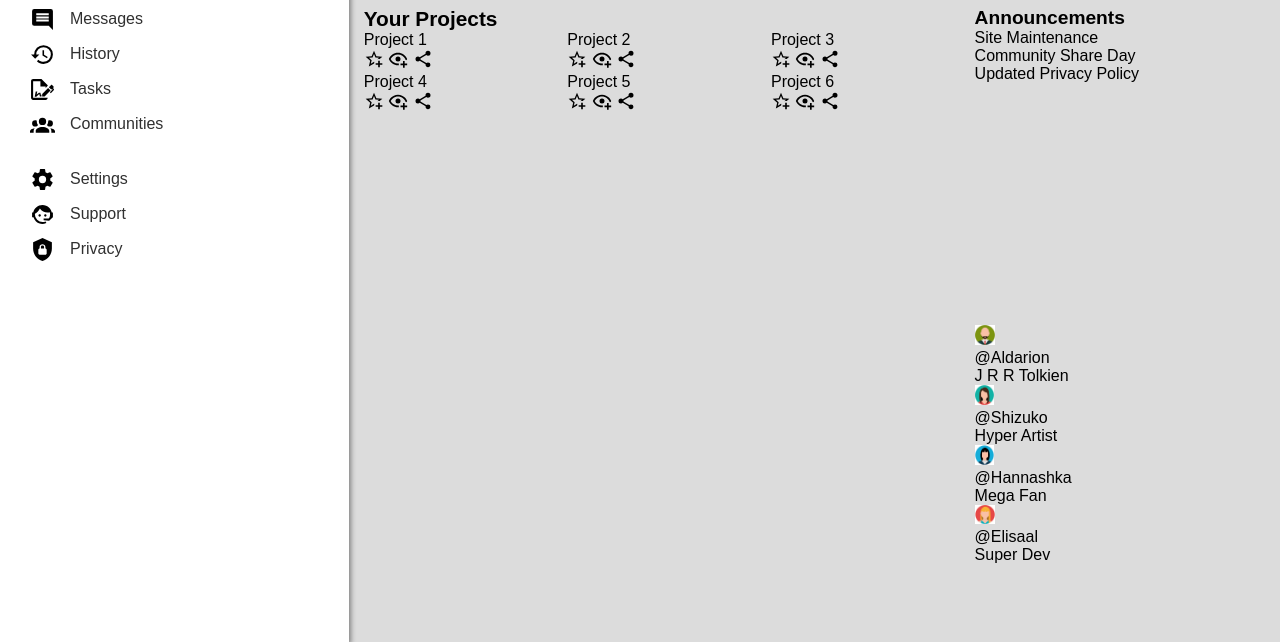
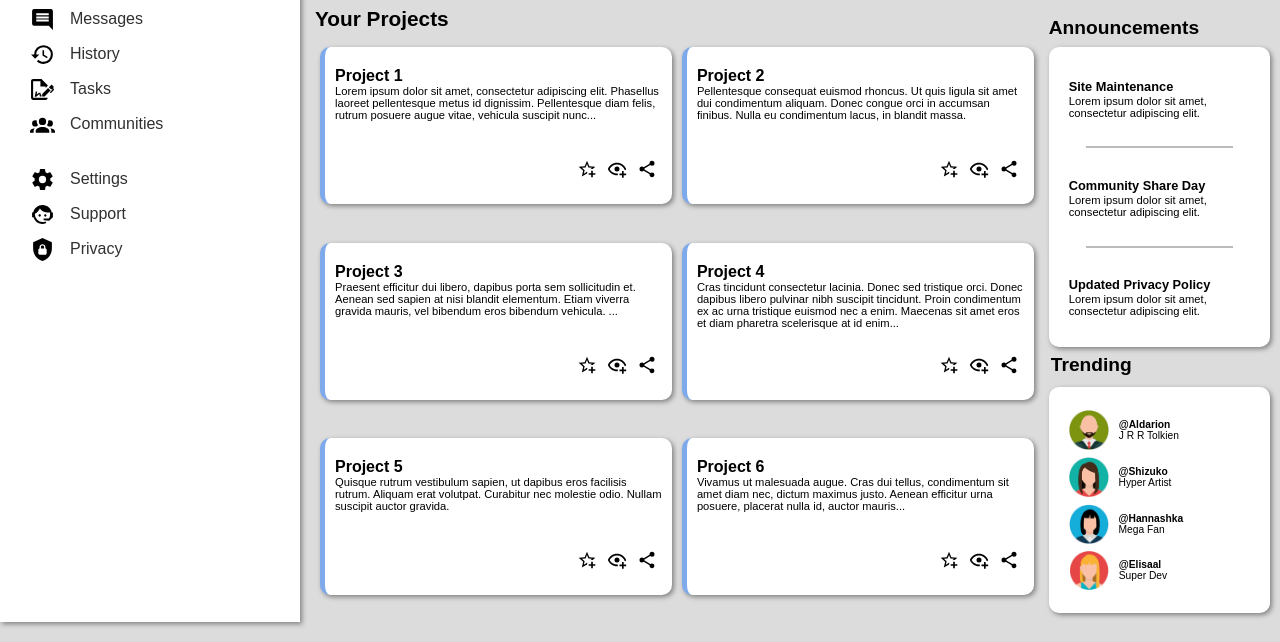
Before and after one commit to arkandria/TOPAdminDashboard, a plain HTML site: page index.html in a window 1280 px wide. Shown: the part 158-800 px from the top of the page. Drawn offline with Linux system fonts and the light colour scheme.

Commit message:
setup grid and flex, complete

```diff
--- a/index.html
+++ b/index.html
@@ -89,7 +89,7 @@
                 <div class="project-cards">
                     <div class="card">
                         <span class="project-title">Project 1</span>
-                        <div class="project-description"></div>
+                        <div class="project-description">Lorem ipsum dolor sit amet, consectetur adipiscing elit. Phasellus laoreet pellentesque metus id dignissim. Pellentesque diam felis, rutrum posuere augue vitae, vehicula suscipit nunc...</div>
                         <div class="card-icons">
                             <img src="./img/star-plus-outline.svg" alt="favorite">
                             <img src="./img/eye-plus-outline.svg" alt="viewmore">
@@ -98,7 +98,7 @@
                     </div>
                     <div class="card">
                         <span class="project-title">Project 2</span>
-                        <div class="project-description"></div>
+                        <div class="project-description">Pellentesque consequat euismod rhoncus. Ut quis ligula sit amet dui condimentum aliquam. Donec congue orci in accumsan finibus. Nulla eu condimentum lacus, in blandit massa.</div>
                         <div class="card-icons">
                             <img src="./img/star-plus-outline.svg" alt="favorite">
                             <img src="./img/eye-plus-outline.svg" alt="viewmore">
@@ -107,7 +107,7 @@
                     </div>
                     <div class="card">
                         <span class="project-title">Project 3</span>
-                        <div class="project-description"></div>
+                        <div class="project-description">Praesent efficitur dui libero, dapibus porta sem sollicitudin et. Aenean sed sapien at nisi blandit elementum. Etiam viverra gravida mauris, vel bibendum eros bibendum vehicula. ...</div>
                         <div class="card-icons">
                             <img src="./img/star-plus-outline.svg" alt="favorite">
                             <img src="./img/eye-plus-outline.svg" alt="viewmore">
@@ -116,7 +116,7 @@
                     </div>
                     <div class="card">
                         <span class="project-title">Project 4</span>
-                        <div class="project-description"></div>
+                        <div class="project-description">Cras tincidunt consectetur lacinia. Donec sed tristique orci. Donec dapibus libero pulvinar nibh suscipit tincidunt. Proin condimentum ex ac urna tristique euismod nec a enim. Maecenas sit amet eros et diam pharetra scelerisque at id enim...</div>
                         <div class="card-icons">
                             <img src="./img/star-plus-outline.svg" alt="favorite">
                             <img src="./img/eye-plus-outline.svg" alt="viewmore">
@@ -125,7 +125,7 @@
                     </div>
                     <div class="card">
                         <span class="project-title">Project 5</span>
-                        <div class="project-description"></div>
+                        <div class="project-description">Quisque rutrum vestibulum sapien, ut dapibus eros facilisis rutrum. Aliquam erat volutpat. Curabitur nec molestie odio. Nullam suscipit auctor gravida.</div>
                         <div class="card-icons">
                             <img src="./img/star-plus-outline.svg" alt="favorite">
                             <img src="./img/eye-plus-outline.svg" alt="viewmore">
@@ -134,7 +134,7 @@
                     </div>
                     <div class="card">
                         <span class="project-title">Project 6</span>
-                        <div class="project-description"></div>
+                        <div class="project-description">Vivamus ut malesuada augue. Cras dui tellus, condimentum sit amet diam nec, dictum maximus justo. Aenean efficitur urna posuere, placerat nulla id, auctor mauris...</div>
                         <div class="card-icons">
                             <img src="./img/star-plus-outline.svg" alt="favorite">
                             <img src="./img/eye-plus-outline.svg" alt="viewmore">
@@ -145,50 +145,54 @@
             </div>
             <div class="announce">
                 <div class="ann-section-title">Announcements</div>
+                <div class="announce-container">
                     <div class="announce-cards">
                         <div class="announcement">
                             <span class="ann-title">Site Maintenance</span>
-                        <div class="ann-text"></div>
+                            <div class="ann-text">Lorem ipsum dolor sit amet, consectetur adipiscing elit.  </div>
                         </div>
                     </div>
+                    <hr>
                     <div class="announce-cards">
                         <div class="announcement">
                             <span class="ann-title">Community Share Day</span>
-                        <div class="ann-text"></div>
+                            <div class="ann-text">Lorem ipsum dolor sit amet, consectetur adipiscing elit.  </div>
                         </div>
                     </div>
+                    <hr>
                     <div class="announce-cards">
                         <div class="announcement">
                             <span class="ann-title">Updated Privacy Policy</span>
-                        <div class="ann-text"></div>
+                            <div class="ann-text">Lorem ipsum dolor sit amet, consectetur adipiscing elit.  </div>
+                        </div>
                     </div>
                 </div>
             </div>
             <div class="trending">
-                <div class="trending-title"></div>
-                <div class="trnding-card">
-                    <div>
+                <div class="trending-title">Trending</div>
+                <div class="trending-card">
+                    <div class="user-card">
                         <img src="./img/5.png" alt="user1">
                         <div class="user-data">
                             <div class="usertag">@Aldarion</div>
                             <div class="username">J R R Tolkien</div>
                         </div>
                     </div>
-                    <div>
+                    <div class="user-card">
                         <img src="./img/2.png" alt="user2">
                         <div class="user-data">
                             <div class="usertag">@Shizuko</div>
                             <div class="username">Hyper Artist</div>
                         </div>
                     </div>
-                    <div>
+                    <div class="user-card">
                         <img src="./img/4.png" alt="user3">
                         <div class="user-data">
                             <div class="usertag">@Hannashka</div>
                             <div class="username">Mega Fan</div>
                         </div>
                     </div>
-                    <div>
+                    <div class="user-card">
                         <img src="./img/3.png" alt="">
                         <div class="user-data">
                             <div class="usertag">@Elisaal</div>
--- a/styles.css
+++ b/styles.css
@@ -1,16 +1,16 @@
 body {
-    height: 100%;
+    height: 100vh;
     margin: 0;
     padding: 0;
 }
 
 .container {
     display: grid;
-    grid-template-columns: 1fr minmax(min-content, auto);
-    grid-template-rows: minmax(150px, 15%) 8fr;
-    height: 100vh;
+    grid-template-columns: minmax(225px, 300px) minmax(700px, auto);
+    grid-template-rows: minmax(150px, 15%) auto;
     gap: 15px;
     background-color: gainsboro;
+    height: 100vh;
 }
 
 .sidebar {
@@ -21,6 +21,8 @@ body {
     display: flex;
     flex-direction: column;
     box-shadow: 2px 2px 5px gray;
+    max-height: 90vh;
+
 }
 
 .header {
@@ -53,6 +55,7 @@ body {
     grid-column: 2;
     display: grid;
     grid-auto-flow: column;
+    justify-items: center;
     align-items: center;
     grid-template-columns: 1fr 1fr 3fr;
 
@@ -66,12 +69,13 @@ body {
     padding-bottom: 15px;
 }
 .user-info {
-    font-size: 1.5em;
+    font-size: 1.4em;
     font-weight: bold;
 }
 #avatar-big{
     max-width: 60px;
     max-height: 60px;
+    margin-right: 20px;
 }
 
 #avatar {
@@ -98,12 +102,15 @@ button {
     padding-right: 25px;
     border-style: none;
     border-radius: 40px;
+    font-size: 0.9em;
+    margin-left: 5px;
 }
 
 .main {
     background-color: gainsboro;
     grid-column: 2;
     grid-row: 2;
+
 }
 
 img {
@@ -161,13 +168,17 @@ img {
 .main {
     display: grid;
     grid-template-rows: 1fr 1fr;
-    grid-template-columns: 2fr 1fr;
+    grid-template-columns: 3fr 1fr;
+    height: 85%;
 }
 
 .projects {
     grid-row: 1/3;
     grid-column: 1;
+    display: grid;
 
+    grid-template-rows: 20px 1fr;
+    gap:15px
 }
 
 .project-card-title {
@@ -177,19 +188,139 @@ img {
     grid-column: 1;
 }
 .project-cards {
+    display: flex;
+    flex-wrap: wrap;
+    height: 85%;
+}
+.card {
+    background-color: white;
+    width: 40%;
+    height: 20%;
+    margin: 5px;
+    padding-top:20px;
+    padding-bottom: 20px;
+    padding-left: 10px;
+    padding-right: 10px;
+    flex-grow: 1;
+    box-shadow: 2px 2px 5px gray;
+    border-radius: 10px;
     display: grid;
-    grid-template-columns: repeat(2, 1fr);
-    grid-template-columns: repeat(3, 1fr);
+    grid-template-rows: 1fr 4fr 1fr;
+    border-style: none none none solid;
+    border-color: rgb(126, 170, 236);
+    border-width: 5px;
+
+}
+.project-title {
+    grid-row: 1;
+    align-self: center;
+    font-weight: bold;
+}
+.project-description {
+    font-size: 0.7em;
     grid-row: 2;
-    grid-column: 1 / 3;
+}
+.card-icons{
+    grid-row: 3;
+    display:flex;
+    justify-content: flex-end;
+
+}
+.card-icons img {
+    margin: 5px;
 }
 
 .announce {
     grid-row: 1;
     grid-column: 2;
+    display: grid;
+    grid-template-rows: 1fr 10fr;
+    margin-left: 15px;
+    margin-right: 15px;
+    margin: 10px;
+
 }
-
+.announce-container {
+    background-color: white;
+    box-shadow: 2px 2px 5px gray;
+    padding: 20px;
+    display: flex;
+    flex-direction: column;
+    justify-content: space-around;
+    border-radius: 10px;
+}
 .ann-section-title{
     font-size: 1.2em;
     font-weight: bold;
+    margin-bottom: 8px;
+
 }
+.announce-cards {
+
+}
+.ann-title {
+    font-size: 0.8em;
+    font-weight: bold;
+
+
+}
+.ann-text {
+    font-size: 0.7em;
+
+}
+hr{
+    width: 80%;
+    border: 0.2px solid #bbb;
+
+}
+.trending {
+    grid-row: 2;
+    grid-column: 2;
+    display: grid;
+    grid-template-rows: 20px  1fr;
+
+}
+.trending-title {
+    font-size: 1.2em;
+    font-weight: bold;
+    align-self: center;
+    margin-bottom: 10px;
+    margin-left: 12px;
+    margin-top: 5px
+}
+.trending-card {
+    background-color: white;
+    box-shadow: 2px 2px 5px gray;
+    padding: 20px;
+    display: flex;
+    flex-direction: column;
+    justify-content: space-around;
+    border-radius: 10px;
+    margin-left: 15px;
+    margin-right: 15px;
+    margin: 10px;
+}
+.user-card {
+    display: flex;
+    font-size: 0.8em;
+
+}
+.user-card img {
+    max-width: 40px;
+    max-height: 40px;
+}
+.user-data {
+    margin-left: 10px;
+}
+.usertag {
+    font-size: 0.8em;
+    font-weight: bold;
+}
+.username {
+    font-size: 0.8em;
+}
+.user-data {
+    display: flex;
+    flex-direction: column;
+    justify-content: center;
+}
```
Lines whose indentation alone changed are shown as unchanged.
